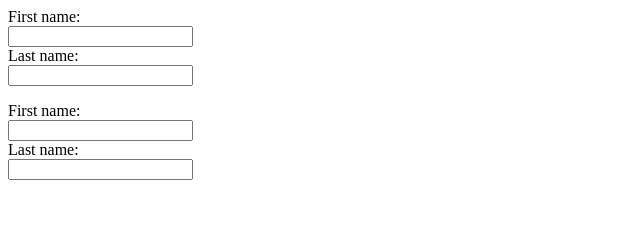
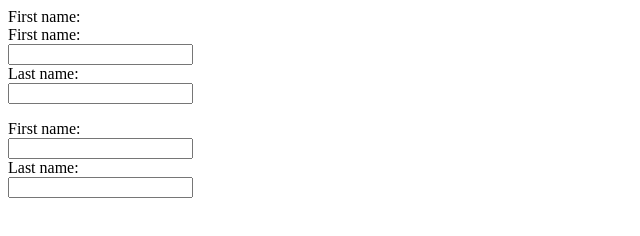
Before and after one commit to Organization1227/gh-to-aws-s3, a plain HTML site: page upload/index.html in a window 1280 px wide. Shown: the whole page, without its empty margins (0-640 px from the left). Drawn offline with Linux system fonts and the light colour scheme.

Commit message:
Update index.html

```diff
--- a/upload/index.html
+++ b/upload/index.html
@@ -2,6 +2,7 @@
  <title>Testing OIDC Authentication for GH Workflows</title>
 <form>
   <label for="fname">First name:</label><br>
+ <label for="fname">First name:</label><br>
   <input type="text" id="fname" name="fname"><br>
   <label for="lname">Last name:</label><br>
   <input type="text" id="lname" name="lname">
```
